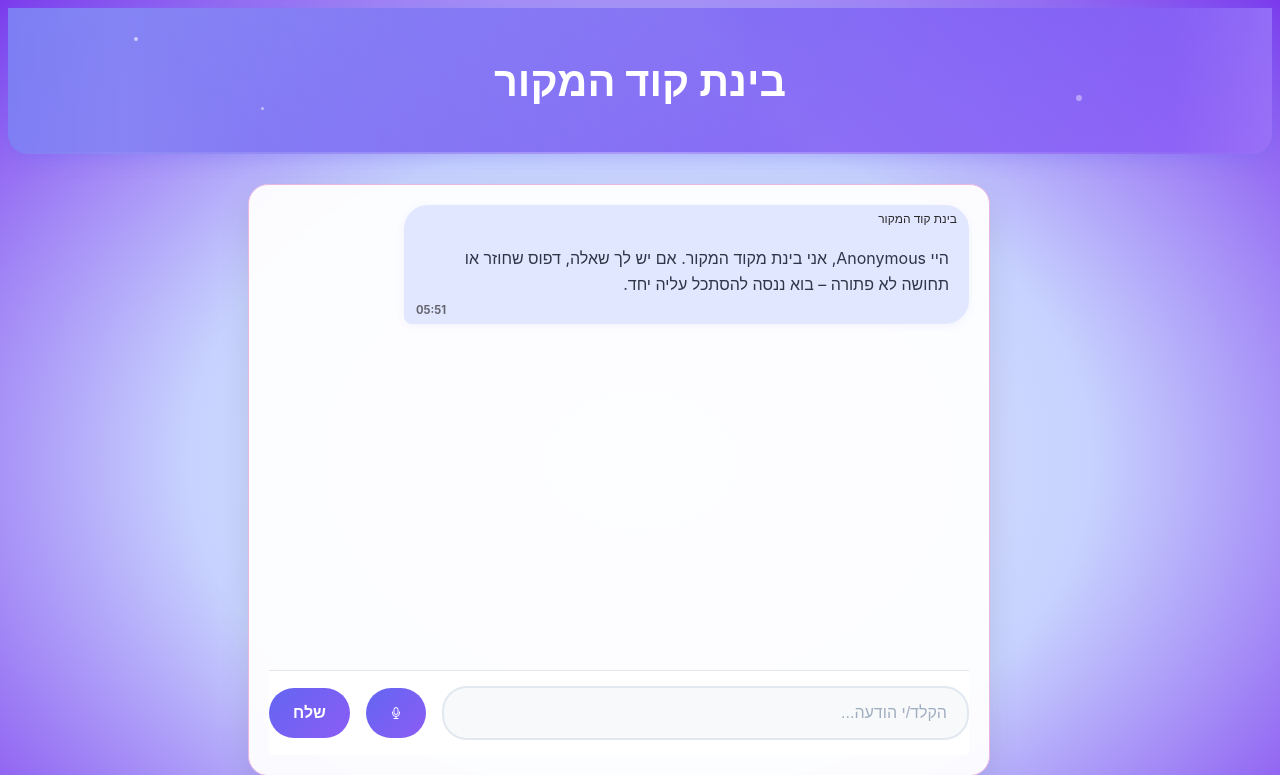
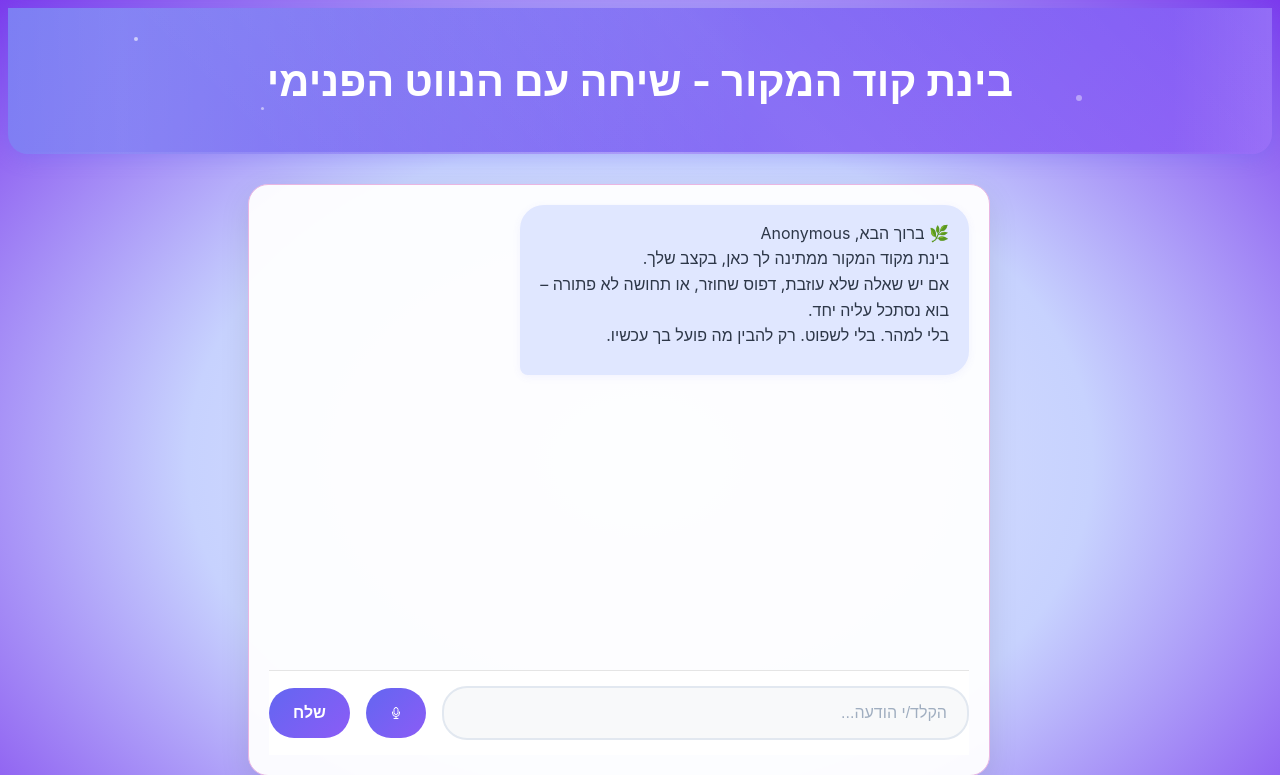
Before and after one commit to Tomer007/pdn_chat, a Flask app: page /pdn-chat-ai/chat-ai in a window 1280 px wide. Shown: the top 775 px of the page. Run offline with Flask 3, Linux system fonts and the light colour scheme; data that the repository does not hold is empty.

Commit message:
Update logo references and enhance chat interface for improved user experience
- Replaced SVG logo references with PNG format in multiple templates for better compatibility.
- Updated chat interface with refined message formatting and improved initial bot greeting for enhanced user engagement.
- Adjusted layout and styling in various templates to ensure consistency and clarity across the application.

```diff
--- a/app/pdn_admin/templates/admin_dashboard.html
+++ b/app/pdn_admin/templates/admin_dashboard.html
@@ -312,7 +312,7 @@
         <div class="flex justify-between items-center">
             <div class="flex items-center space-x-6 space-x-reverse">
                 <div class="flex-shrink-0">
-                    <img src="/static/images/pdn_logo.svg"
+                    <img src="static/images/pdn_logo.png"
                          alt="PDN Logo"
                          class="h-20 w-auto object-contain drop-shadow-lg"
                          style="max-width: 250px;">
--- a/app/pdn_admin/templates/admin_login.html
+++ b/app/pdn_admin/templates/admin_login.html
@@ -53,7 +53,7 @@
     <div class="text-center mb-6">
         <!-- PDN Logo -->
         <div class="flex justify-center mb-4">
-            <img src="/static/images/pdn_logo.svg"
+            <img src="static/images/pdn_logo.png"
                  alt="PDN Logo"
                  class="h-24 w-auto object-contain drop-shadow-lg"
                  style="max-width: 300px;">
--- a/app/pdn_chat_ai/templates/chat.html
+++ b/app/pdn_chat_ai/templates/chat.html
@@ -806,12 +806,7 @@
             <div class="user-message" dir="rtl" style="text-align: right;">
               <span class="user-label">${USER_NAME}</span>
               <div class="message-content" dir="rtl" style="text-align: right;"></div>
-              <div class="message-meta">
-                <span class="message-status sent">
-                  <svg viewBox="0 0 24 24" fill="currentColor">
-                    <path d="M9 16.17L4.83 12l-1.42 1.41L9 19 21 7l-1.41-1.41L9 16.17z"/>
-                  </svg>
-                </span>
+              <div class="message-meta"
                 <span class="message-time">${getCurrentTime()}</span>
               </div>
             </div>
@@ -859,15 +854,12 @@
           botBubble.className = "chat-bubble bot animated";
           botBubble.innerHTML = `
             <div style="display: flex; align-items: flex-end;">
-              <div class="avatar bot"><i class="fas fa-robot"></i></div>
-              <div style="flex:1">
                 <div class="bot-message" dir="rtl" style="text-align: right;">
-                  <span class="bot-label">בינת קוד המקור</span></br>
+                  <span class="bot-label">בינת קוד המקור</span>
                   <div class="message-content" dir="rtl" style="text-align: right;"></div>
                   <div class="message-meta">
                     <span class="message-time">${getCurrentTime()}</span>
                   </div>
-                </div>
               </div>
             </div>
           `;
@@ -1004,17 +996,15 @@
 
       const initialBot = document.createElement("div");
       initialBot.className = "chat-bubble bot animated";
-      const rawMessage = `היי ${USER_NAME}, אני בינת מקוד המקור. אם יש לך שאלה, דפוס שחוזר או תחושה לא פתורה – בוא ננסה להסתכל עליה יחד.`;
+      const rawMessage = `🌿 ברוך הבא, ${USER_NAME}\nבינת מקוד המקור ממתינה לך כאן, בקצב שלך.\nאם יש שאלה שלא עוזבת, דפוס שחוזר, או תחושה לא פתורה –\nבוא נסתכל עליה יחד.\nבלי למהר. בלי לשפוט. רק להבין מה פועל בך עכשיו.`;
       const formattedMessage = rawMessage.replace(/\n/g, '<br>');
 
       initialBot.innerHTML = `
-        <div class="bot-message" dir="rtl" style="text-align: right;">
-          <span class="bot-label">בינת קוד המקור</span><br>
-          <div class="message-content" dir="rtl" style="text-align: right;">
-            ${formattedMessage}
-          </div>
-          <div class="message-meta">
-            <span class="message-time">${getCurrentTime()}</span>
+        <div style="display: flex; align-items: flex-end;">
+            <div class="bot-message" dir="rtl" style="text-align: right;">
+              <div class="message-content" dir="rtl" style="text-align: right;">
+                ${formattedMessage}
+              </div>
           </div>
         </div>
       `;
@@ -1037,7 +1027,7 @@
     <div style="text-align: center; width: 100%; position: relative; z-index: 2;">
 
     <h1 class="text-xl sm:text-1xl font-semibold bg-gradient-to-r from-pink-500 via-purple-500 to-indigo-500 bg-clip-text text-transparent">
-    בינת קוד המקור
+      בינת קוד המקור - שיחה עם הנווט הפנימי
     </h1>
     </div>
 
--- a/app/pdn_diagnose/templates/diagnose_login.html
+++ b/app/pdn_diagnose/templates/diagnose_login.html
@@ -86,7 +86,7 @@
         <div class="text-center mb-6">
             <!-- PDN Logo -->
             <div class="flex justify-center mb-4">
-                <img src="/static/images/pdn_logo.svg"
+                <img src="/static/images/pdn_logo.png"
                      alt="PDN Logo"
                      class="h-24 w-auto object-contain drop-shadow-lg"
                      style="max-width: 300px;">
```
Also changed, not shown: app/pdn_chat_ai/templates/binat_login.html (+3 -4 lines), app/static/images/pdn_logo.png (added), 1 other file.
